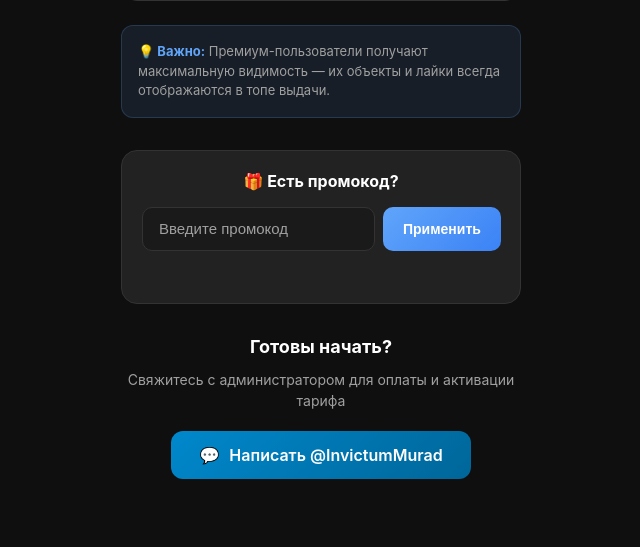
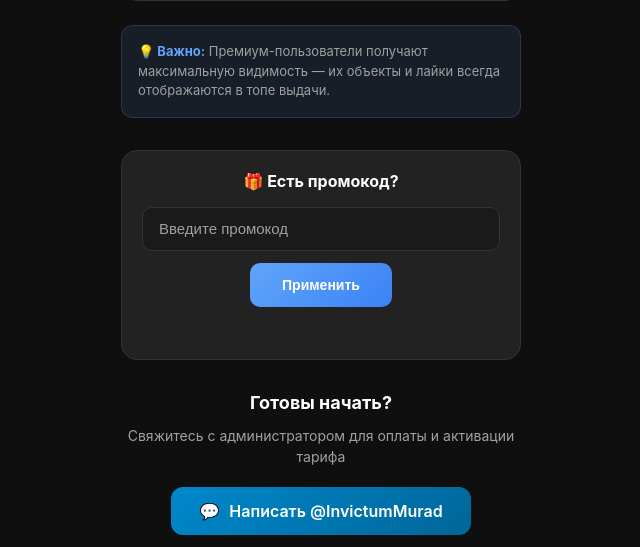
Before and after one commit to judex14turk-oss/F2F, a Flask app: page /webapp/tariffs in a window 1280 px wide. Shown: the part 1339-1886 px from the top of the page, without its empty margins (319-959 px from the left). Before the commit the page ends 1818 px from the top, so only its background shows below. Run offline with Flask 3, Linux system fonts and the light colour scheme; some libraries are stand-ins or nearby versions.

Commit message:
Reposition apply button below the promo code input field
Adjusted CSS in `tariffs.html` to change `.promo-input-wrapper` to `flex-direction: column` and updated `.promo-btn` padding.

Replit-Commit-Author: Agent
Replit-Commit-Session-Id: a7464224-8a13-475c-b111-b3136e997ab9
Replit-Commit-Checkpoint-Type: full_checkpoint
Replit-Commit-Event-Id: 7f63119e-9986-4267-ae3e-b235fe49ef80
Replit-Commit-Screenshot-Url: https://storage.googleapis.com/screenshot-production-us-central1/446626a4-d583-4535-9432-6a960a73e398/a7464224-8a13-475c-b111-b3136e997ab9/PVCPeZZ
Replit-Helium-Checkpoint-Created: true

```diff
--- a/templates/tariffs.html
+++ b/templates/tariffs.html
@@ -182,12 +182,13 @@
 
         .promo-input-wrapper {
             display: flex;
-            gap: 8px;
+            flex-direction: column;
+            gap: 12px;
             align-items: center;
         }
 
         .promo-input {
-            flex: 1;
+            width: 100%;
             background: var(--bg-secondary);
             border: 1px solid var(--border-color);
             border-radius: 10px;
@@ -214,7 +215,7 @@
             color: white;
             border: none;
             border-radius: 10px;
-            padding: 0 20px;
+            padding: 0 32px;
             font-size: 14px;
             font-weight: 600;
             cursor: pointer;
@@ -223,7 +224,6 @@
             line-height: 44px;
             box-sizing: border-box;
             white-space: nowrap;
-            flex-shrink: 0;
         }
 
         .promo-btn:hover {
```
Also changed, not shown: attached_assets/image_1765473857399.png (added).
